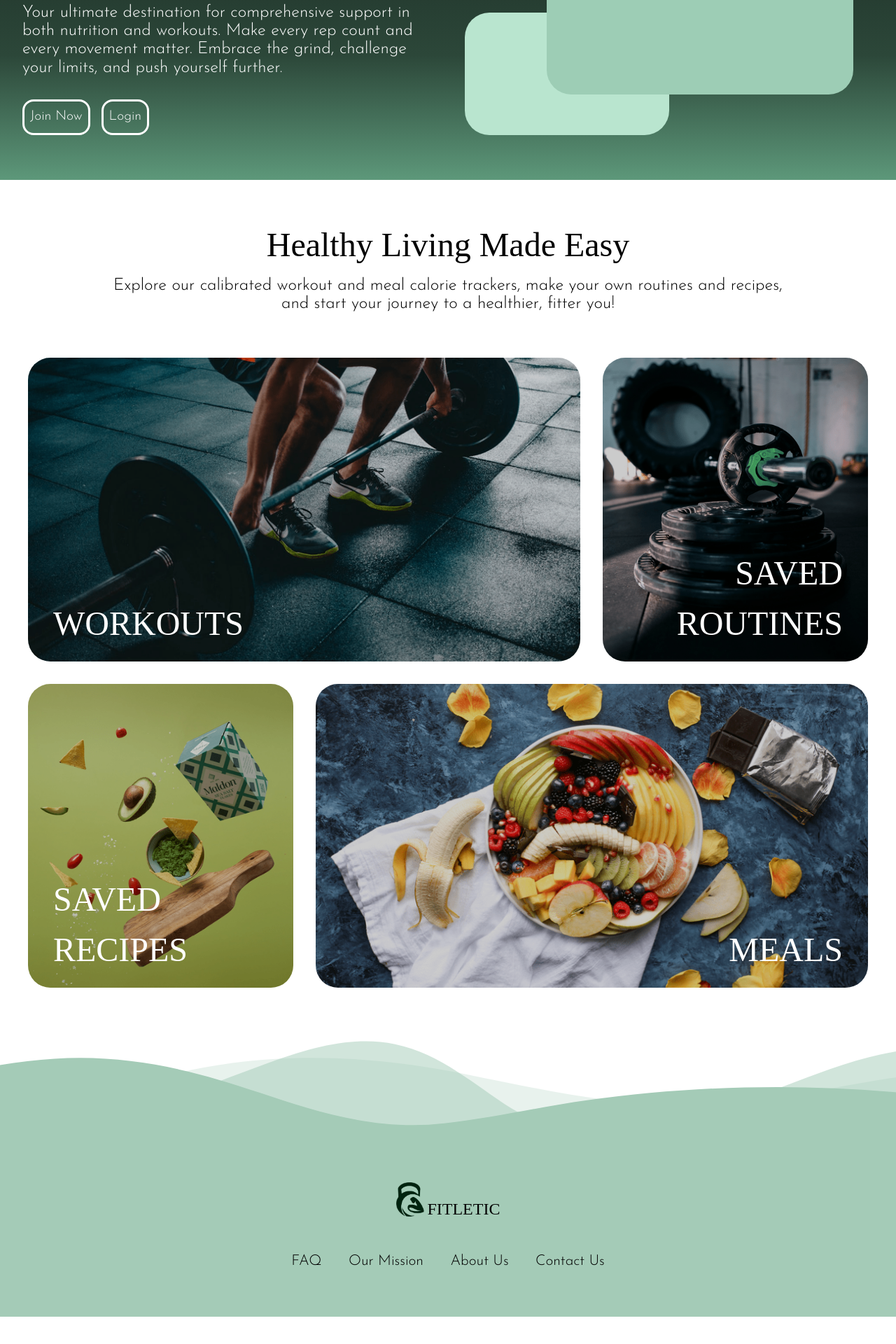
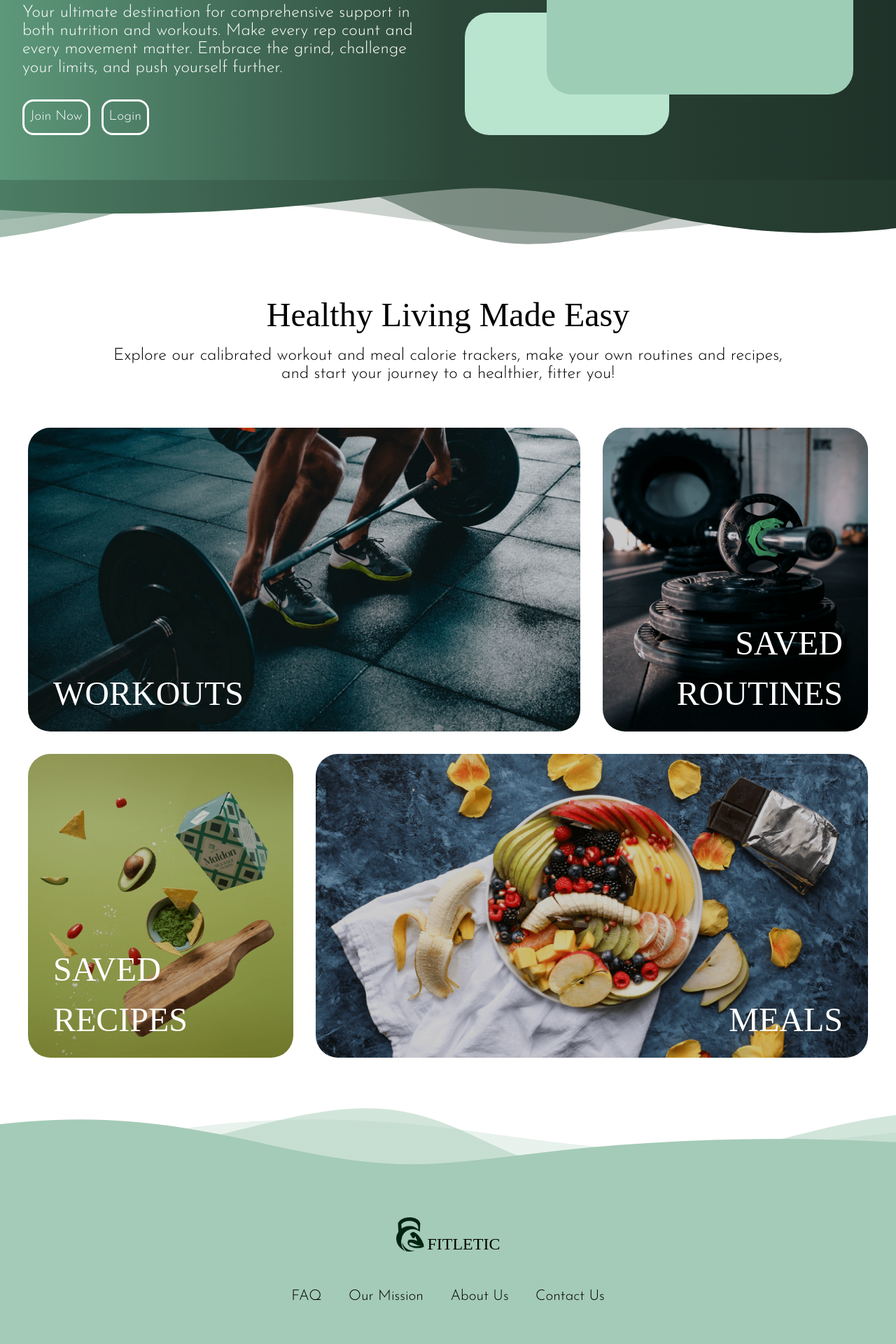
Before and after one commit to jling1234/Fitletic, a React (Vite) app in the folder react/: page / in a window 1280 px wide. Shown: the part 568-2488 px from the top of the page at 70% size. Before the commit the page ends 2449 px from the top, so only its background shows below. Built offline with nearby package versions, Linux system fonts and the light colour scheme; a web font is replaced by a local one.

Commit message:
Adjust call to action styling

```diff
--- a/react/src/Homepage/Homepage.css
+++ b/react/src/Homepage/Homepage.css
@@ -91,14 +91,7 @@
 }
 
 .call-to-action-wrapper {
-  background: linear-gradient(
-    0deg,
-    #5d987a,
-    #2c4739,
-    #1f3229,
-    #2c4739,
-    #5d987a
-  );
+  background: linear-gradient(90deg, #5d987a, #2c4739, #1f3229);
   color: white;
 
   display: flex;
@@ -306,28 +299,6 @@
   text-align: end;
 }
 
-.custom-shape-divider-wrapper {
-  display: flex;
-  justify-content: center;
-}
-
-.custom-shape-divider-footer {
-  flex-shrink: 0;
-  width: max(1920px, 100lvw);
-  overflow: hidden;
-  line-height: 0;
-  transform: rotate(180deg);
-}
-
-.custom-shape-divider-footer svg {
-  width: 100%;
-  height: 150px;
-}
-
-.custom-shape-divider-footer .shape-fill {
-  fill: #a4cbb7;
-}
-
 .footer {
   padding: 4rem 2rem;
 
@@ -366,3 +337,26 @@
 .footer .footer-links li:hover {
   transform: scale(1.1);
 }
+
+/* Wave dividers  */
+
+.custom-shape-divider-wrapper {
+  --wave-rotate: 180deg;
+  --wave-height: 100px;
+
+  display: flex;
+  justify-content: center;
+}
+
+.custom-shape-divider {
+  flex-shrink: 0;
+  width: max(1920px, 100lvw);
+  overflow: hidden;
+  line-height: 0;
+  transform: rotate(var(--wave-rotate));
+}
+
+.custom-shape-divider svg {
+  width: 100%;
+  height: var(--wave-height);
+}
--- a/react/src/Homepage/Homepage.jsx
+++ b/react/src/Homepage/Homepage.jsx
@@ -1,5 +1,6 @@
 import "./Homepage.css";
 import logo from "../Shared/logo_fit.png";
+import { useId } from "react";
 
 function Header() {
   return (
@@ -97,6 +98,71 @@ function Footer() {
   );
 }
 
+function WaveDivider({
+  flip = false,
+  colors = ["black"],
+  gradientRotate = 0,
+  height = "100px",
+}) {
+  const style = {
+    "--wave-rotate": flip ? "0deg" : "180deg",
+    "--wave-height": height,
+  };
+
+  const gradientID = useId();
+
+  // Gradient with same start and end
+  if (colors.length === 1) {
+    colors.push(colors[0]);
+  }
+
+  const defs = (
+    <defs>
+      <linearGradient
+        id={gradientID}
+        gradientTransform={"rotate(" + gradientRotate + ")"}
+      >
+        {colors.map((color, i, array) => (
+          <stop
+            key={i}
+            stopColor={color}
+            offset={(i / (array.length - 1)) * 100 + "%"}
+          ></stop>
+        ))}
+      </linearGradient>
+    </defs>
+  );
+
+  return (
+    <div className="custom-shape-divider-wrapper" style={style}>
+      <div className="custom-shape-divider">
+        <svg
+          data-name="Layer 1"
+          xmlns="http://www.w3.org/2000/svg"
+          viewBox="0 0 1200 120"
+          preserveAspectRatio="none"
+        >
+          {defs}
+          <path
+            d="M0,0V46.29c47.79,22.2,103.59,32.17,158,28,70.36-5.37,136.33-33.31,206.8-37.5C438.64,32.43,512.34,53.67,583,72.05c69.27,18,138.3,24.88,209.4,13.08,36.15-6,69.85-17.84,104.45-29.34C989.49,25,1113-14.29,1200,52.47V0Z"
+            opacity=".25"
+            fill={"url(#" + gradientID + ")"}
+          ></path>
+          <path
+            d="M0,0V15.81C13,36.92,27.64,56.86,47.69,72.05,99.41,111.27,165,111,224.58,91.58c31.15-10.15,60.09-26.07,89.67-39.8,40.92-19,84.73-46,130.83-49.67,36.26-2.85,70.9,9.42,98.6,31.56,31.77,25.39,62.32,62,103.63,73,40.44,10.79,81.35-6.69,119.13-24.28s75.16-39,116.92-43.05c59.73-5.85,113.28,22.88,168.9,38.84,30.2,8.66,59,6.17,87.09-7.5,22.43-10.89,48-26.93,60.65-49.24V0Z"
+            opacity=".5"
+            fill={"url(#" + gradientID + ")"}
+          ></path>
+          <path
+            d="M0,0V5.63C149.93,59,314.09,71.32,475.83,42.57c43-7.64,84.23-20.12,127.61-26.46,59-8.63,112.48,12.24,165.56,35.4C827.93,77.22,886,95.24,951.2,90c86.53-7,172.46-45.71,248.8-84.81V0Z"
+            fill={"url(#" + gradientID + ")"}
+          ></path>
+        </svg>
+      </div>
+    </div>
+  );
+}
+
 function Homepage() {
   return (
     <div className="homepage">
@@ -129,33 +195,14 @@ function Homepage() {
           </div>
         </section>
 
+        <WaveDivider
+          flip={true}
+          colors={["#5d987a", "#2c4739", "#1f3229"]}
+        ></WaveDivider>
+
         <HomepageContent></HomepageContent>
 
-        <div className="custom-shape-divider-wrapper">
-          <div className="custom-shape-divider-footer">
-            <svg
-              data-name="Layer 1"
-              xmlns="http://www.w3.org/2000/svg"
-              viewBox="0 0 1200 120"
-              preserveAspectRatio="none"
-            >
-              <path
-                d="M0,0V46.29c47.79,22.2,103.59,32.17,158,28,70.36-5.37,136.33-33.31,206.8-37.5C438.64,32.43,512.34,53.67,583,72.05c69.27,18,138.3,24.88,209.4,13.08,36.15-6,69.85-17.84,104.45-29.34C989.49,25,1113-14.29,1200,52.47V0Z"
-                opacity=".25"
-                className="shape-fill"
-              ></path>
-              <path
-                d="M0,0V15.81C13,36.92,27.64,56.86,47.69,72.05,99.41,111.27,165,111,224.58,91.58c31.15-10.15,60.09-26.07,89.67-39.8,40.92-19,84.73-46,130.83-49.67,36.26-2.85,70.9,9.42,98.6,31.56,31.77,25.39,62.32,62,103.63,73,40.44,10.79,81.35-6.69,119.13-24.28s75.16-39,116.92-43.05c59.73-5.85,113.28,22.88,168.9,38.84,30.2,8.66,59,6.17,87.09-7.5,22.43-10.89,48-26.93,60.65-49.24V0Z"
-                opacity=".5"
-                className="shape-fill"
-              ></path>
-              <path
-                d="M0,0V5.63C149.93,59,314.09,71.32,475.83,42.57c43-7.64,84.23-20.12,127.61-26.46,59-8.63,112.48,12.24,165.56,35.4C827.93,77.22,886,95.24,951.2,90c86.53-7,172.46-45.71,248.8-84.81V0Z"
-                className="shape-fill"
-              ></path>
-            </svg>
-          </div>
-        </div>
+        <WaveDivider colors={["#a4cbb7"]}></WaveDivider>
 
         <Footer></Footer>
       </main>
```
